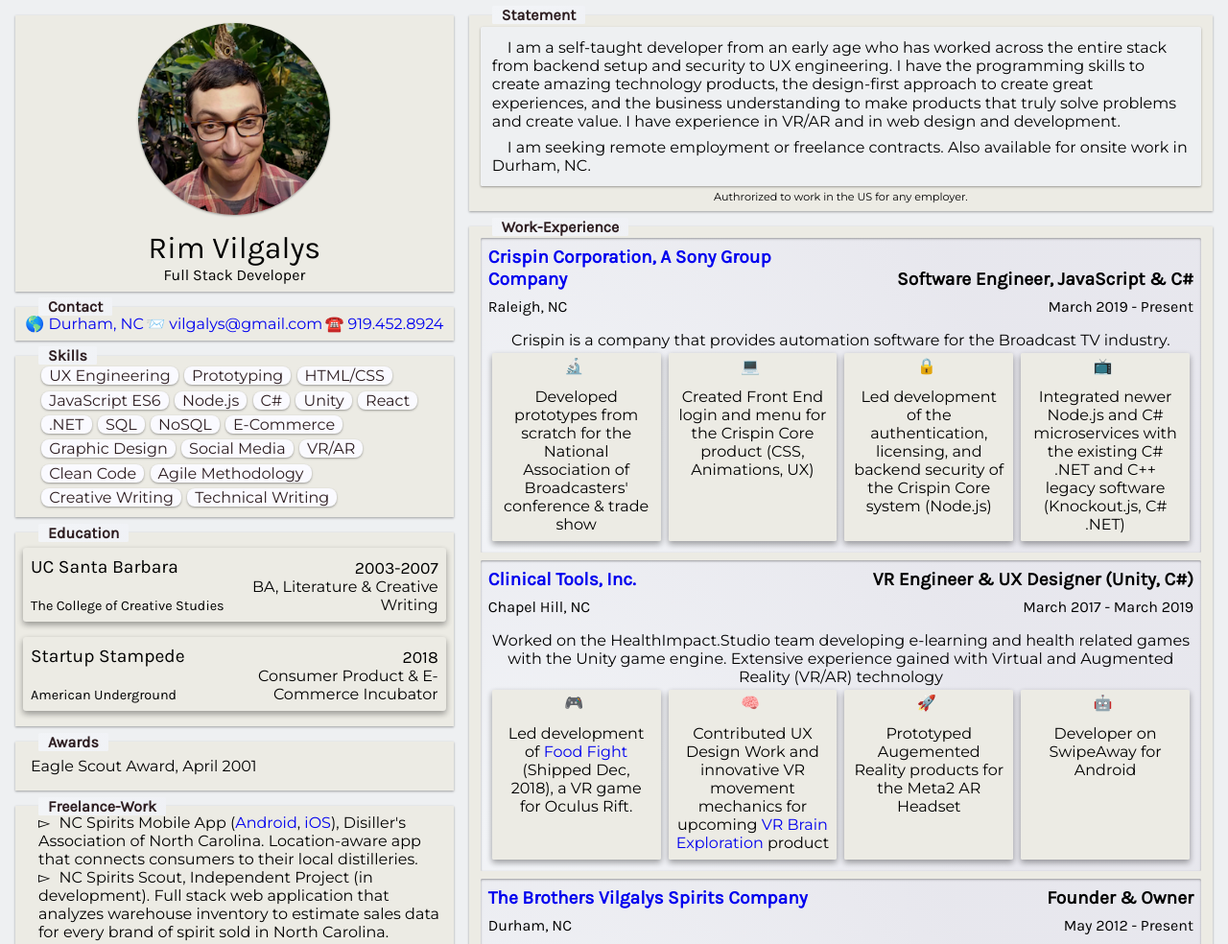
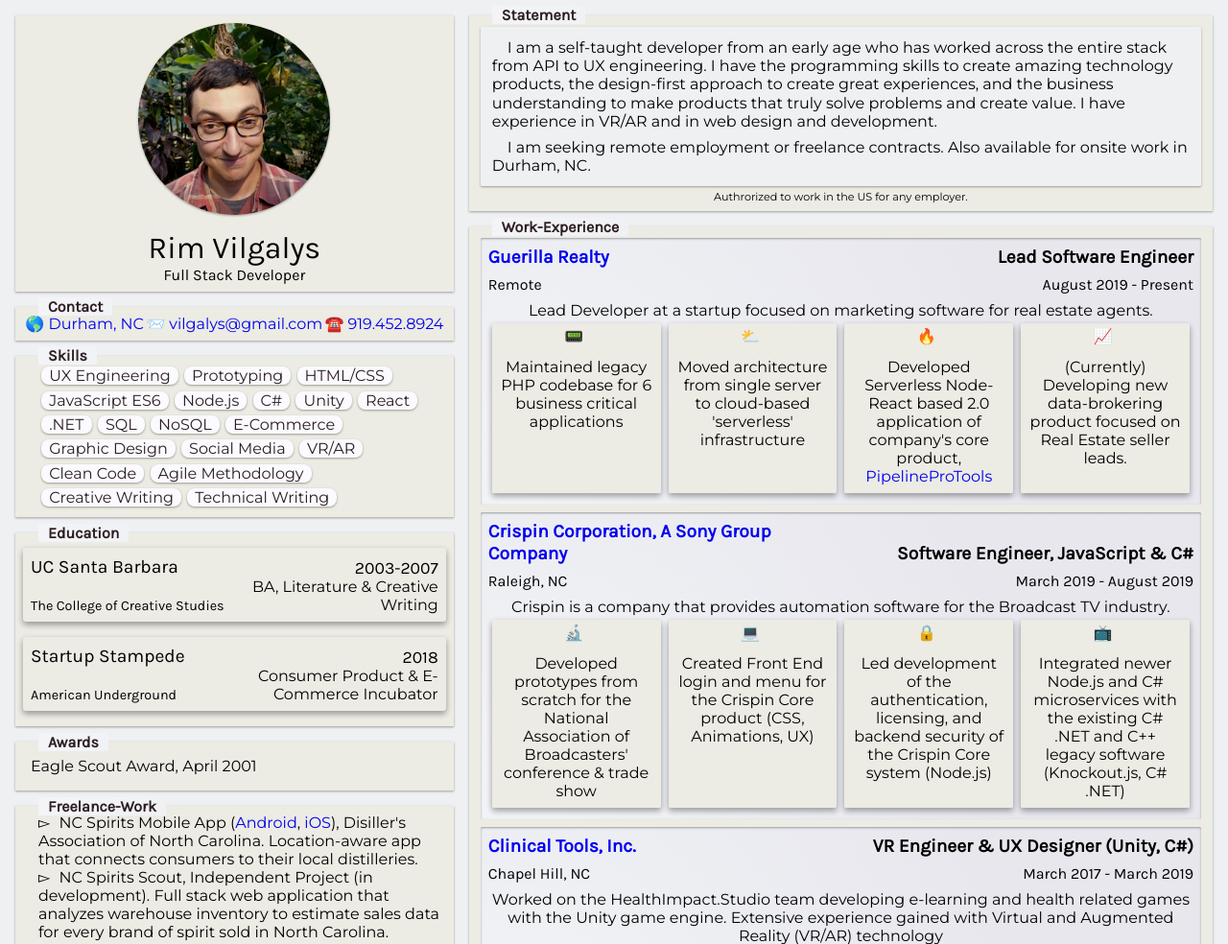
Before and after one commit to rvilgalys/rim-cv, a website: page index.html in a window 1280 px wide. Shown: the top 984 px of the page at 96% size. Drawn offline with Linux system fonts and the light colour scheme.

Commit message:
added gr

```diff
--- a/index.html
+++ b/index.html
@@ -141,12 +141,11 @@
         <span class="box-text">
           <p>
             I am a self-taught developer from an early age who has worked across
-            the entire stack from backend setup and security to UX engineering.
-            I have the programming skills to create amazing technology products,
-            the design-first approach to create great experiences, and the
-            business understanding to make products that truly solve problems
-            and create value. I have experience in VR/AR and in web design and
-            development.
+            the entire stack from API to UX engineering. I have the programming
+            skills to create amazing technology products, the design-first
+            approach to create great experiences, and the business understanding
+            to make products that truly solve problems and create value. I have
+            experience in VR/AR and in web design and development.
           </p>
           <p>
             I am seeking remote employment or freelance contracts. Also
@@ -160,6 +159,53 @@
       <section id="work-experience">
         <div class="work-history-item">
           <span class="work-history-job-title"
+            ><h5>Lead Software Engineer</h5></span
+          >
+          <span class="work-history-company"
+            ><h4>
+              <a href="https://www.guerillarealty.com/">
+                Guerilla Realty
+              </a>
+            </h4></span
+          >
+          <span class="work-history-city">Remote</span>
+          <span class="work-history-timeline">August 2019 - Present</span>
+          <span class="work-history-description"
+            >Lead Developer at a startup focused on marketing software for real
+            estate agents.
+            <ul class="work-history-list">
+              <li class="work-history-list-item" emoji="📟">
+                <span class="work-history-list-text">
+                  Maintained legacy PHP codebase for 6 business critical
+                  applications
+                </span>
+              </li>
+              <li class="work-history-list-item" emoji="⛅️">
+                <span class="work-history-list-text">
+                  Moved architecture from single server to cloud-based
+                  'serverless' infrastructure
+                </span>
+              </li>
+              <li class="work-history-list-item" emoji="🔥">
+                <span class="work-history-list-text">
+                  Developed Serverless Node-React based 2.0 application of
+                  company's core product,
+                  <a href="https://beta.pipelineprotools.com/"
+                    >PipelineProTools</a
+                  >
+                </span>
+              </li>
+              <li class="work-history-list-item" emoji="📈">
+                <span class="work-history-list-text">
+                  (Currently) Developing new data-brokering product focused on
+                  Real Estate seller leads.
+                </span>
+              </li>
+            </ul>
+          </span>
+        </div>
+        <div class="work-history-item">
+          <span class="work-history-job-title"
             ><h5>Software Engineer, JavaScript & C#</h5></span
           >
           <span class="work-history-company"
@@ -170,7 +216,7 @@
             </h4></span
           >
           <span class="work-history-city">Raleigh, NC</span>
-          <span class="work-history-timeline">March 2019 - Present</span>
+          <span class="work-history-timeline">March 2019 - August 2019</span>
           <span class="work-history-description"
             >Crispin is a company that provides automation software for the
             Broadcast TV industry.
@@ -249,11 +295,6 @@
                   Headset
                 </span>
               </li>
-              <li class="work-history-list-item" emoji="🤖">
-                <span class="work-history-list-text">
-                  Developer on SwipeAway for Android
-                </span>
-              </li>
             </ul>
           </span>
         </div>
--- a/style.css
+++ b/style.css
@@ -416,7 +416,6 @@
 }
 
 .work-history-description {
-  margin-top: 0.5rem;
   grid-area: description;
   text-align: center;
   padding: 0.25rem;
@@ -461,7 +460,7 @@
   h3,
   h4,
   h5 {
-    font-size: 60%;
+    font-size: 50%;
   }
 
   a,
@@ -471,6 +470,7 @@
 
   .box-text p {
     margin: 0.25rem;
+    line-height: 1;
   }
 
   .small-text {
```
Also changed, not shown: 2 other files.
